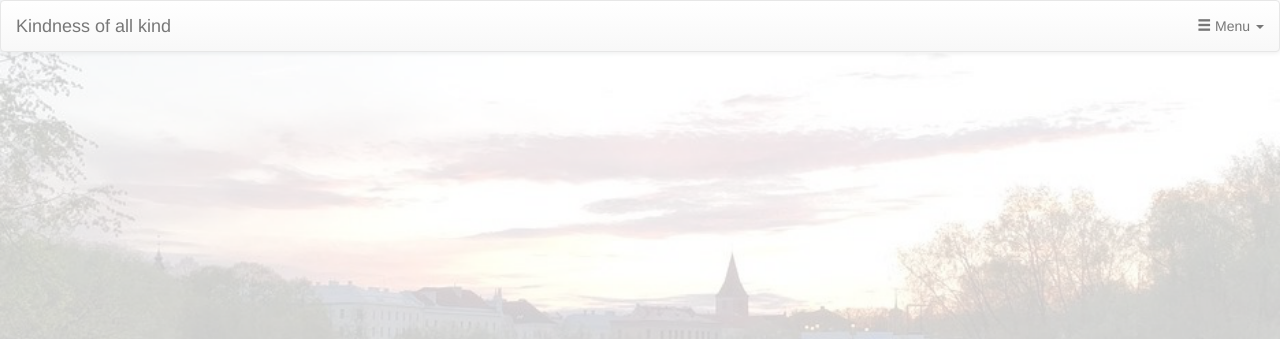
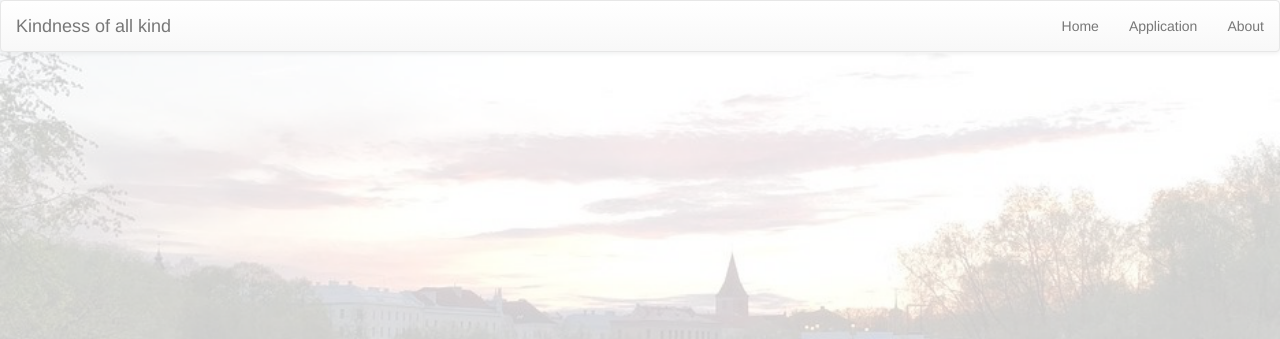
Before and after one commit to Altanastor/allkindness, a Django app: page / in a window 1280 px wide. Shown: the top 339 px of the page. Run offline with Django 3.2, Linux system fonts and the light colour scheme; some libraries are stand-ins or nearby versions.

Commit message:
fix menu

```diff
--- a/allkind/templates/frame.html
+++ b/allkind/templates/frame.html
@@ -42,18 +42,11 @@
 		</div>
 
 		<ul class="nav navbar-nav navbar-right">
-		<li class="dropdown">
-			<a id="menu" href="#" class="dropdown-toggle" data-toggle="dropdown">
-				<span class="glyphicon glyphicon-menu-hamburger"></span>&nbsp;Menu <b class="caret"></b>
-			</a>
-			<ul class="dropdown-menu">
-				<li><a href="/"><span class="glyphicon glyphicon-home icon-menu"></span> Home</a></li>
-				<li><a href="https://allkindness.org/app/" target="_blank">
-					<span class="glyphicon glyphicon-th icon-menu"></span> Application</a></li>
-				<li><a href="/about"><span class="glyphicon glyphicon-info-sign icon-menu"></span> About </a></li>
-			</ul>
-		</li>
+		  <li><a href="/"> Home </a></li>
+		  <li><a href="https://allkindness.org/app/" target="_blank"> Application </a></li>
+		  <li><a href="/about"> About </a></li>
 		</ul>
+
 	</div>
 </nav>
 
```
